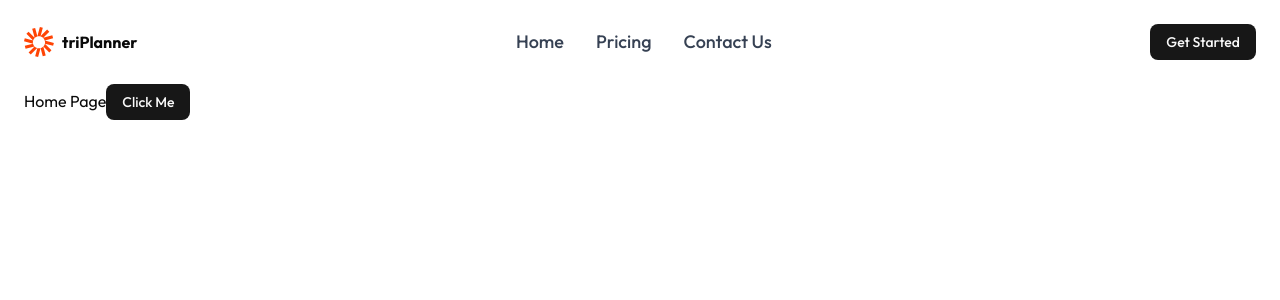
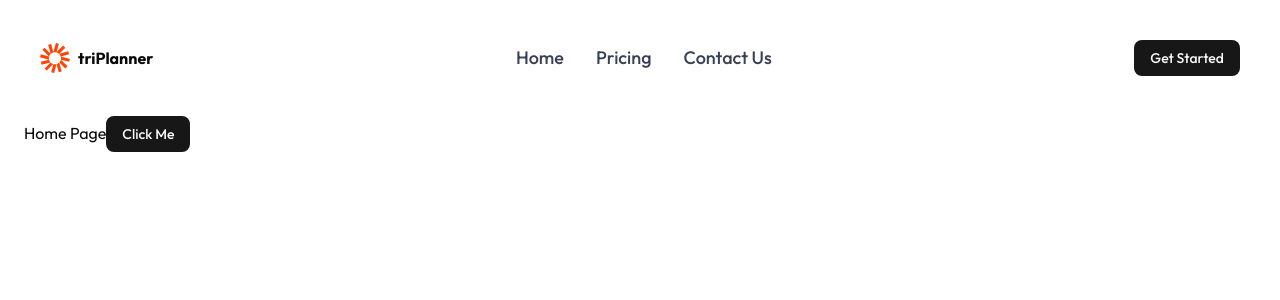
Before and after one commit to kajugadaniels/triplanner, a Next.js app: page / in a window 1280 px wide. Shown: the top 300 px of the page. Built offline with nearby package versions, Linux system fonts and the light colour scheme.

Commit message:
New hcanges

```diff
--- a/src/components/shared/Header.tsx
+++ b/src/components/shared/Header.tsx
@@ -11,7 +11,7 @@ const menuOptions = [
 
 const Header = () => {
     return (
-        <div className="flex justify-between items-center">
+        <div className="flex justify-between items-center p-4">
             <div className="flex gap-2 items-center">
                 <Image src={"/logo.svg"} alt="Logo" width={30} height={30} />
                 <h2 className="font-bold text2-xl">triPlanner</h2>
@@ -23,7 +23,7 @@ const Header = () => {
                         href={option.href}
                         className="text-sm font-medium text-gray-700 hover:text-gray-900"
                     >
-                        <h2 className="text-lg hover:scale-10 transition">
+                        <h2 className="text-lg hover:scale-100 transition hover:text-primary">
                             {option.name}
                         </h2>
                     </Link>
```
